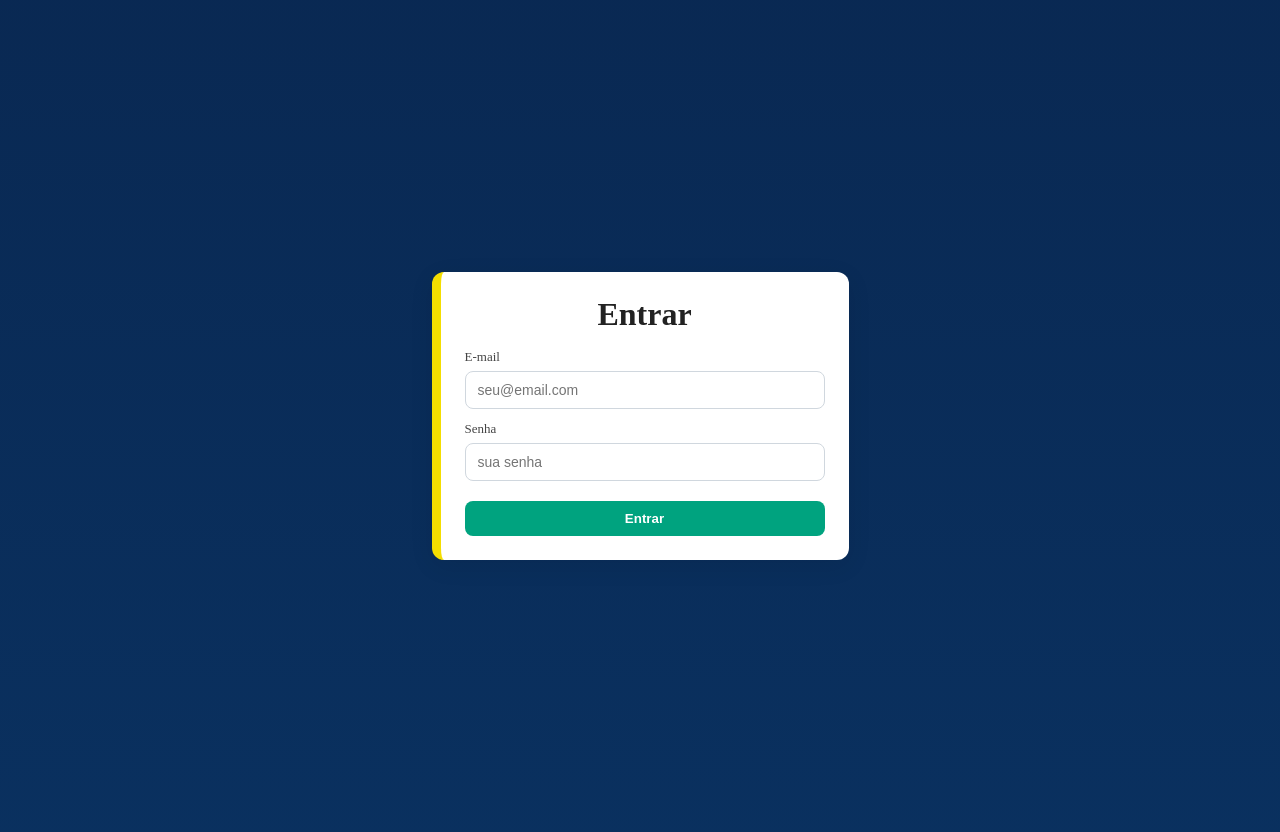
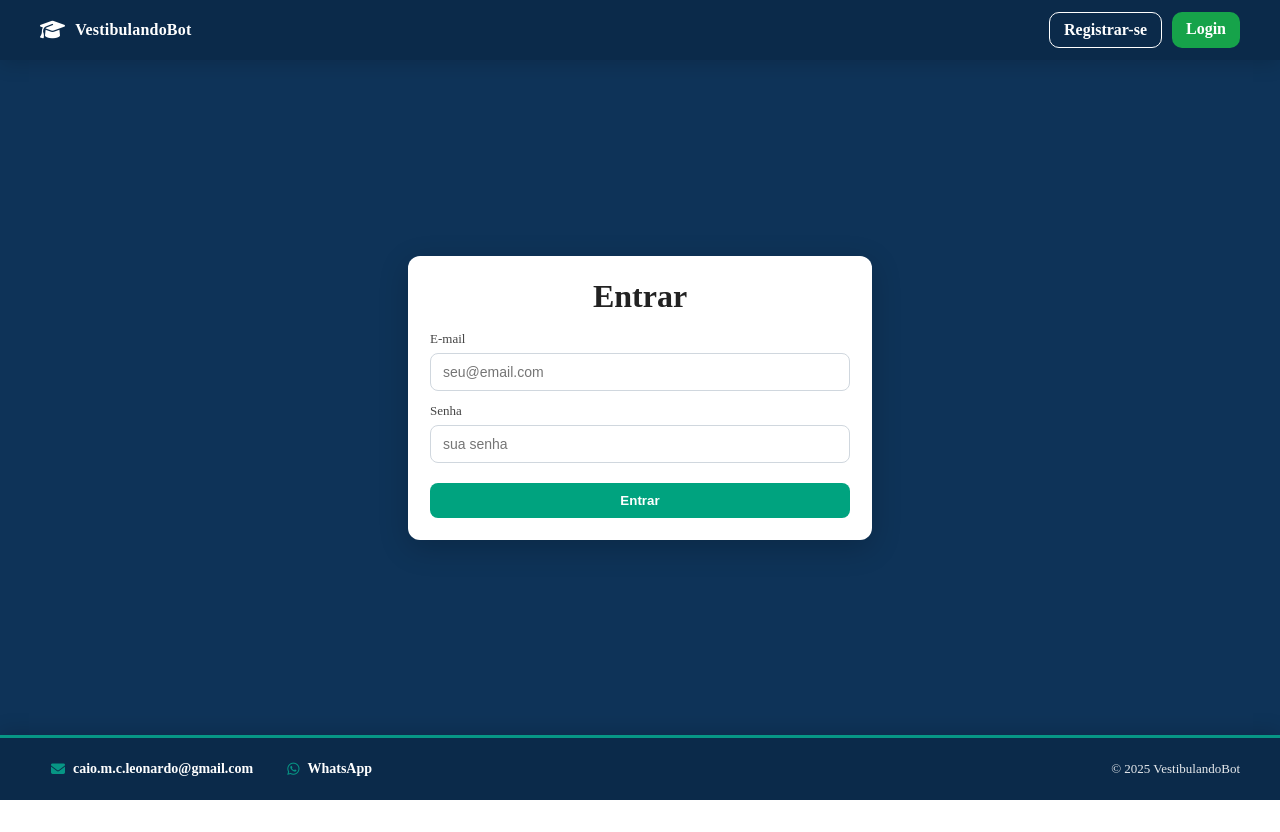
Before and after one commit to tthiagoyuri/VesibulandoBot_Front, a Vue app: page /login in a window 1280 px wide. After the commit the page ends 800 px from the top, so only its background shows below. Built offline with nearby package versions, Linux system fonts and the light colour scheme; no server answers.

Commit message:
Visual: Inclução de rodapé

```diff
--- a/src/views/LandingView.vue
+++ b/src/views/LandingView.vue
@@ -2,6 +2,7 @@
   <div class="landing">
     <SiteHeader />
 
+    <main class="landing-main">
       <section class="hero">
         <div class="wrap">
           <h1>Seu copiloto de estudos para o vestibular</h1>
@@ -15,7 +16,6 @@
           </div>
         </div>
       </section>
-
 
       <section class="features">
         <div class="grid">
@@ -33,12 +33,16 @@
           </article>
         </div>
       </section>
+    </main>
+
+    <SiteFooter />
   </div>
 </template>
 
 <script setup>
 import { RouterLink } from 'vue-router'
 import SiteHeader from '../components/layout/SiteHeader.vue'
+import SiteFooter from '../components/layout/SiteFooter.vue'
 // LandingView.vue
 import { onMounted } from 'vue'
 onMounted(() => {
@@ -54,6 +58,12 @@ onMounted(() => {
   min-height: 100vh;
   background: linear-gradient(180deg, #082544 0%, #0e3358 40%, #13406b 100%);
   color: #fff;
+  display: flex;
+  flex-direction: column;
+}
+
+.landing-main {
+  flex: 1 0 auto;
 }
 
 .hero {
--- a/src/views/LoginView.vue
+++ b/src/views/LoginView.vue
@@ -1,4 +1,6 @@
 <template>
+  <div class="auth">
+    <SiteHeader />
     <div class="login-view">
       <div class="card">
         <h1>Entrar</h1>
@@ -8,9 +10,9 @@
           :error="error"
           @submit="onSubmit"
         />
-
-
       </div>
+    </div>
+    <SiteFooter />
   </div>
 
 </template>
@@ -20,6 +22,8 @@ import { ref } from 'vue'
 import { useRoute, useRouter } from 'vue-router'
 import { login } from '../services/auth.js'
 import LoginForm from '../components/forms/LoginForm.vue'
+import SiteHeader from '../components/layout/SiteHeader.vue'
+import SiteFooter from '../components/layout/SiteFooter.vue'
 
 const route = useRoute()
 const router = useRouter()
@@ -43,39 +47,28 @@ async function onSubmit({ email, password }) {
 </script>
 
 <style scoped>
+.auth {
+  min-height: 100vh;
+  background: #0e3358;
+  color: #fff;
+  display: flex;
+  flex-direction: column;
+}
 .login-view {
-  min-height: 100vh;
+  flex: 1;
   display: grid;
   place-items: center;
-
-  /* Fundo com gradiente animado */
-  background: linear-gradient(#081d41, #0b3c71);
-  background-size: 400% 400%;
-  animation: gradientAnimation 15s ease infinite;
-
-  padding: 1rem;
-}
-
-@keyframes gradientAnimation {
-  0% {
-    background-position: 0% 50%;
-  }
-  50% {
-    background-position: 100% 50%;
-  }
-  100% {
-    background-position: 0% 50%;
-  }
+  padding: 20px;
+  box-sizing: border-box;
 }
 
 .card {
   width: 100%;
-  max-width: 360px;
-  background: #ffffff;
+  max-width: 420px;
+  background: #fff; color: #111;
   border-radius: 12px;
-  padding: 24px;
-  box-shadow: 0 6px 24px rgba(0,0,0,.08);
-  border-left: #f4de00 9px solid;
+  padding: 22px;
+  box-shadow: 0 8px 30px rgba(0,0,0,.2);
 }
 h1 {
   margin: 0 0 16px;
--- a/src/views/RegisterView.vue
+++ b/src/views/RegisterView.vue
@@ -38,6 +38,7 @@
         </form>
       </div>
     </div>
+    <SiteFooter />
   </div>
 </template>
 
@@ -45,6 +46,7 @@
 import { ref, computed } from 'vue'
 import { RouterLink, useRouter } from 'vue-router'
 import SiteHeader from '../components/layout/SiteHeader.vue'
+import SiteFooter from '../components/layout/SiteFooter.vue'
 import { register as apiRegister } from '@/services/auth'
 import googleLogo from '../assets/google.png'
 
@@ -104,11 +106,12 @@ function loginWithGoogle() {
   const base     = `${protocol}://${host}:${port}${prefix}`
   window.location.href = `${base}/auth/google/login`
 }
+
 </script>
 
 <style scoped>
-.auth { min-height: 100vh; background: #0e3358; color: #fff; }
-.center { min-height: calc(100vh - 60px); display: grid; place-items: center; padding: 20px; }
+.auth { min-height: 100vh; background: #0e3358; color: #fff; display: flex; flex-direction: column; }
+.center { flex: 1 0 auto; display: grid; place-items: center; padding: 20px; }
 .card {
   background: #fff; color: #111;
   border-radius: 12px; padding: 22px; width: 100%; max-width: 420px;
```
Lines whose indentation alone changed are shown as unchanged.
